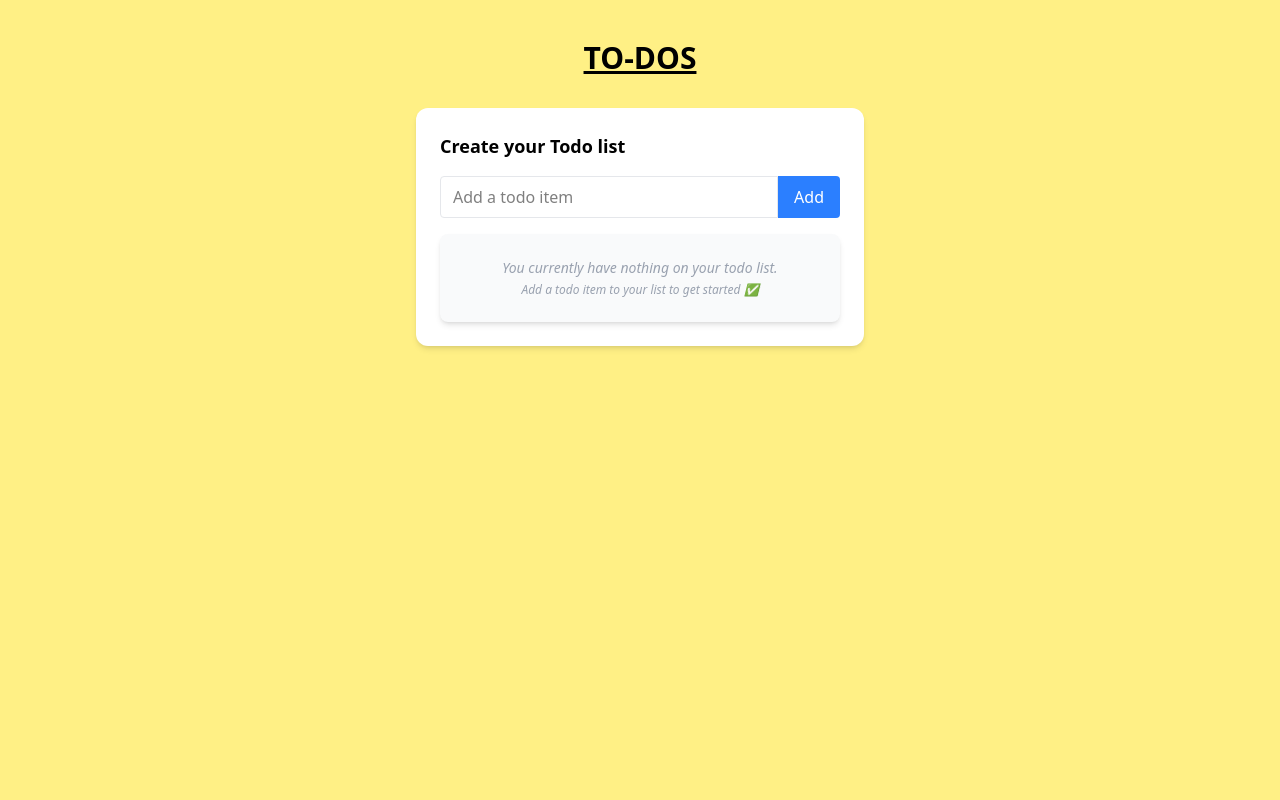
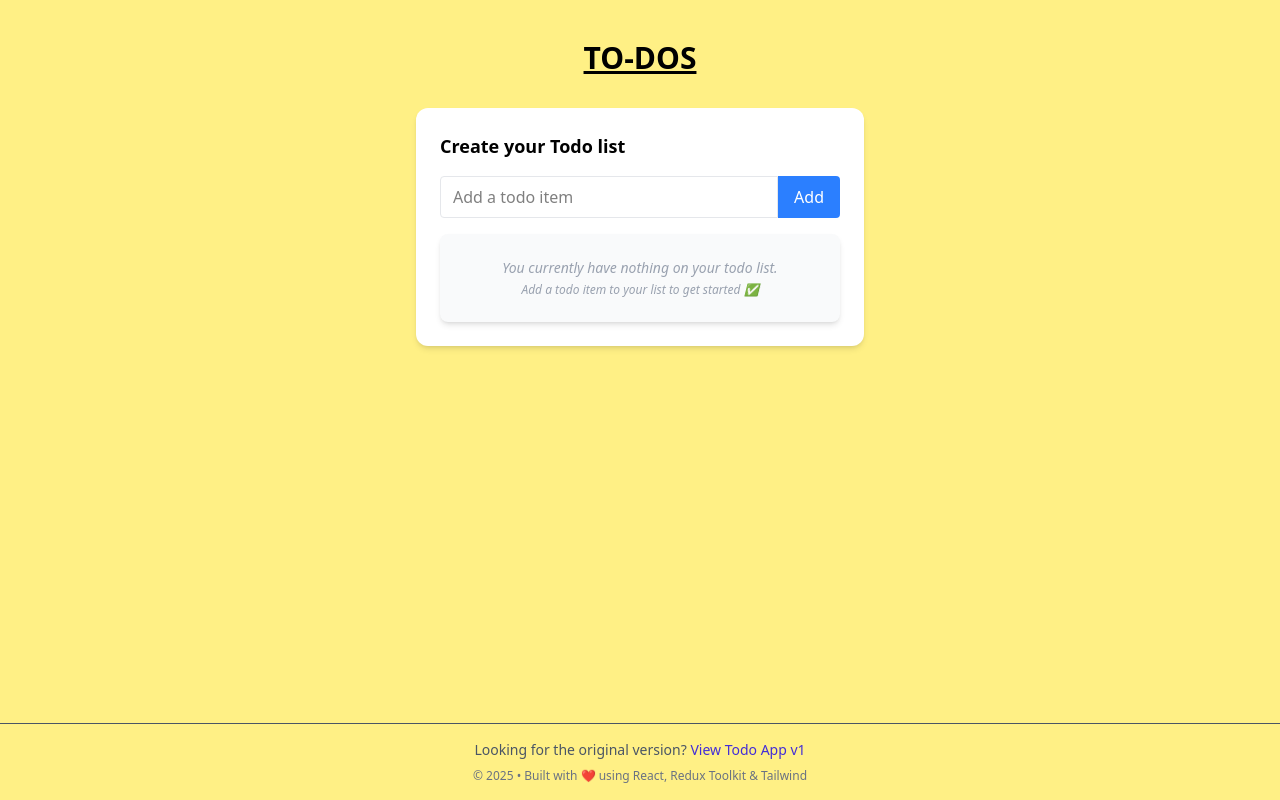
Before and after one commit to ifechiglory/to-do, a React (Vite) app: page / in a window 1280 px wide. Built offline with nearby package versions, Linux system fonts and the light colour scheme.

Commit message:
update app to reference v1

```diff
--- a/src/App.jsx
+++ b/src/App.jsx
@@ -1,14 +1,16 @@
+import Footer from "./components/Footer";
 import TodoList from "./components/TodoList";
 
 export default function App() {
   return (
-    <>
-          <section className="min-h-screen bg-yellow-200 p-6">
-              <h2 className="font-bold text-center underline uppercase mb-4 p-4 text-3xl">
-                  To-dos
-              </h2>
-        <TodoList/>
-      </section>
-    </>
+    <section className="flex flex-col bg-yellow-200 min-h-screen">
+      <main className="flex-grow p-6">
+        <h2 className="font-bold text-center underline uppercase mb-4 p-4 text-3xl">
+          To-dos
+        </h2>
+        <TodoList />
+      </main>
+      <Footer />
+    </section>
   );
 }
--- /dev/null
+++ b/src/components/Footer.jsx
@@ -0,0 +1,20 @@
+export default function Footer() {
+  return (
+    <footer className="mt-8 p-4 text-center text-sm text-gray-600 border-t">
+      <p>
+        Looking for the original version?{" "}
+        <a
+          href="https://github.com/ifechiglory/Todo-list"
+          target="_blank"
+          rel="noopener noreferrer"
+          className="text-indigo-700 hover:underline"
+        >
+          View Todo App v1
+        </a>
+      </p>
+      <p className="mt-2 text-xs text-gray-500">
+        © 2025 • Built with ❤️ using React, Redux Toolkit & Tailwind
+      </p>
+    </footer>
+  );
+}
```
